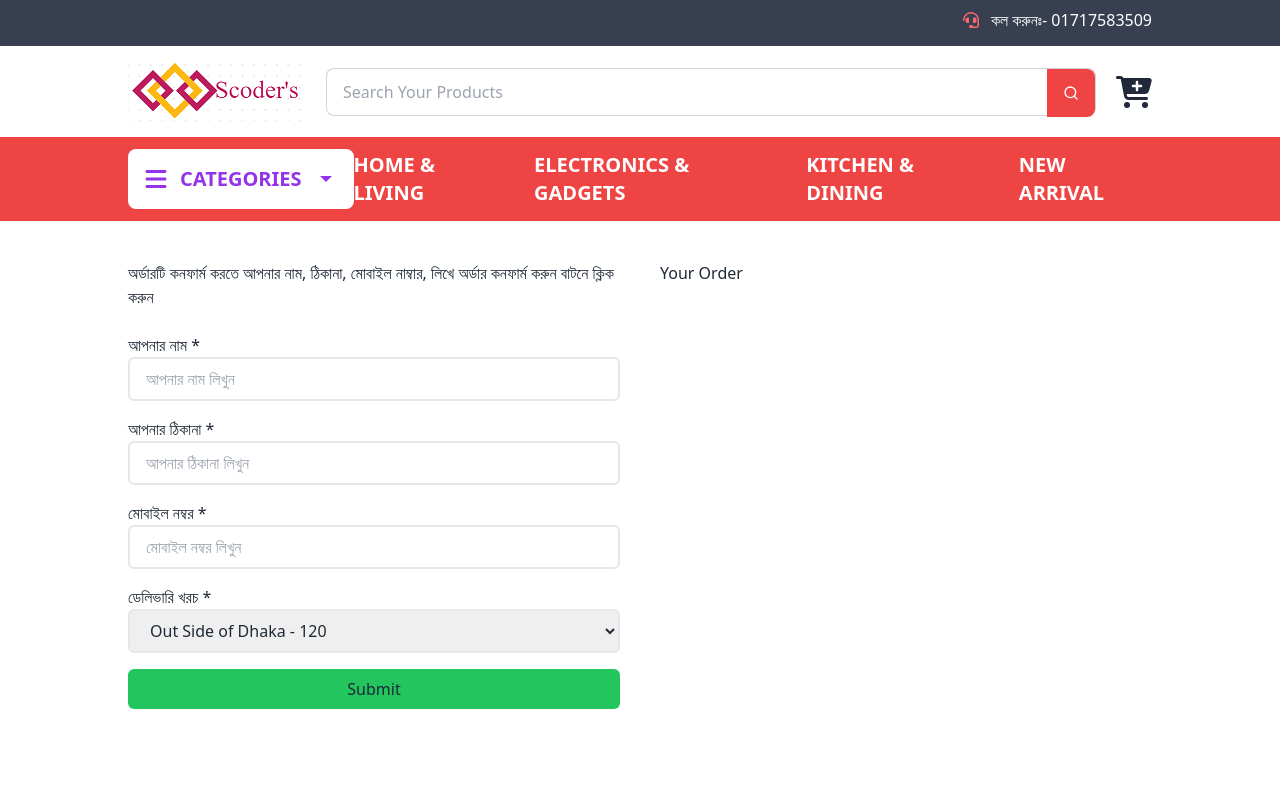
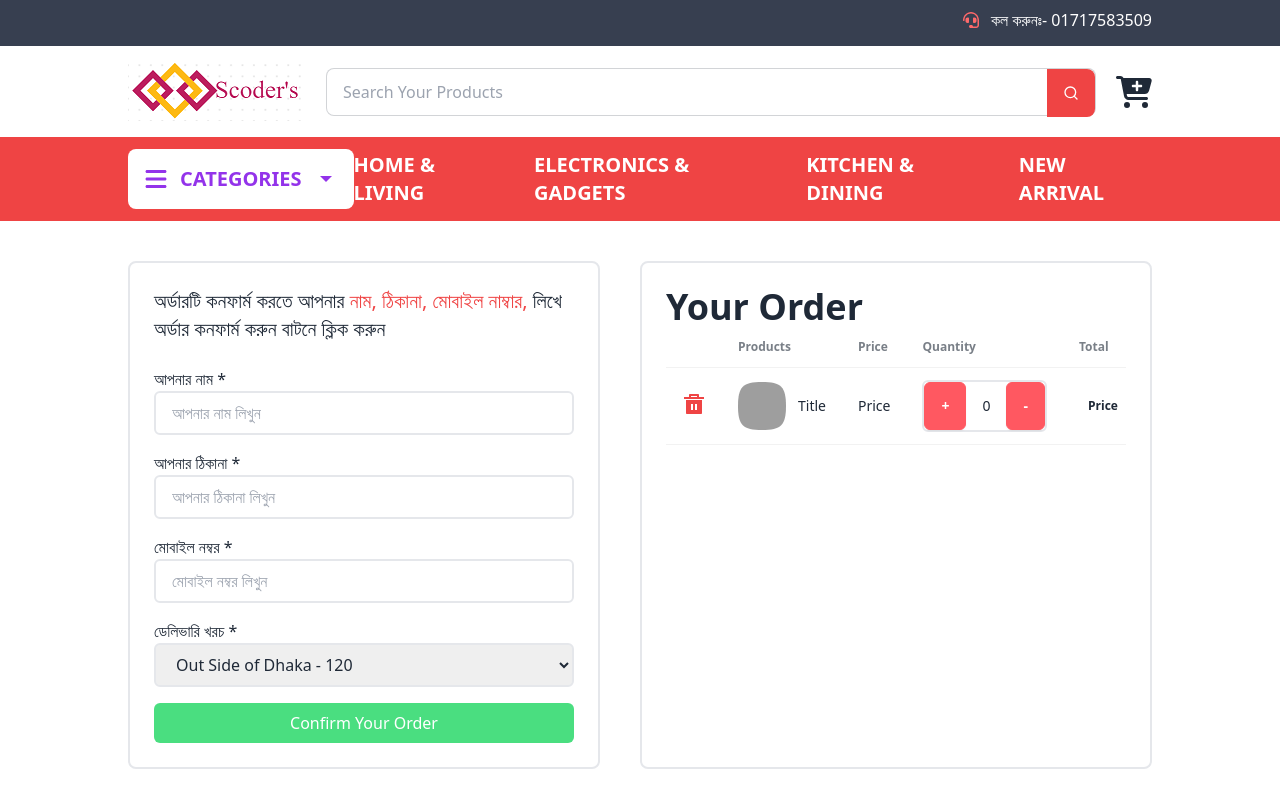
Before and after one commit to Saifur717867/E-commerce-alt-php-client, a React (Vite) app: page /order in a window 1280 px wide. Shown: the top 787 px of the page. Built offline with nearby package versions, Linux system fonts and the light colour scheme; grey boxes are pictures that could not be loaded.

Commit message:
added the order price

```diff
--- /dev/null
+++ b/src/Pages/Order/OrderDetails.jsx
@@ -0,0 +1,64 @@
+import { RiDeleteBin5Fill } from "react-icons/ri";
+
+const OrderDetails = () => {
+    return (
+        <div>
+            <h3 className="text-4xl font-semibold">Your Order</h3>
+            <div>
+                <div className="overflow-x-auto">
+                    <table className="table">
+                        {/* head */}
+                        <thead>
+                            <tr>
+                                <th></th>
+                                <th>Products</th>
+                                <th>Price</th>
+                                <th>Quantity</th>
+                                <th>Total</th>
+                            </tr>
+                        </thead>
+                        <tbody>
+                            {/* row 1 */}
+                            <tr>
+                                <th>
+                                    <label>
+                                        <button>
+                                            <RiDeleteBin5Fill className="text-red-500 text-2xl" />
+                                        </button>
+                                    </label>
+                                </th>
+                                <td>
+                                    <div className="flex items-center gap-3">
+                                        <div className="avatar">
+                                            <div className="mask mask-squircle w-12 h-12">
+                                                <img src="https://img.daisyui.com/tailwind-css-component-profile-2@56w.png" alt="Avatar Tailwind CSS Component" />
+                                            </div>
+                                        </div>
+                                        <div>
+                                            <h4>Title</h4>
+                                        </div>
+                                    </div>
+                                </td>
+                                <td>
+                                    <p>Price</p>
+                                </td>
+                                <td>
+                                    <div className="flex justify-between items-center border-2 rounded-md">
+                                        <button className="btn btn-error text-white rounded-md">+</button>
+                                        <p className="mx-4">0</p>
+                                        <button className="btn btn-error text-white rounded-md">-</button>
+                                    </div>
+                                </td>
+                                <th>
+                                    <button className="btn btn-ghost btn-xs">Price</button>
+                                </th>
+                            </tr>
+                        </tbody>
+                    </table>
+                </div>
+            </div>
+        </div>
+    );
+};
+
+export default OrderDetails;
--- a/src/Pages/Order/OrderForm.jsx
+++ b/src/Pages/Order/OrderForm.jsx
@@ -20,7 +20,7 @@ const OrderForm = () => {
                     <option value="120">Out Side of Dhaka - 120</option>
                     <option value="80">In side of Dhaka - 80</option>
                 </select>
-                <input className="rounded-md w-full px-4 py-2 bg-green-500" type="submit" />
+                <button className="rounded-md w-full px-4 py-2 text-white bg-green-400 hover:bg-green-700" type="submit">Confirm Your Order</button>
             </form>
         </div>
     );
--- a/src/Pages/Order/OrderNow.jsx
+++ b/src/Pages/Order/OrderNow.jsx
@@ -1,15 +1,16 @@
+import OrderDetails from "./OrderDetails";
 import OrderForm from "./OrderForm";
 
 
 const OrderNow = () => {
     return (
         <div className="flex justify-between gap-10 w-[80%] mx-auto my-10">
-            <div className="w-[50%]">
-                <p>অর্ডারটি কনফার্ম করতে আপনার নাম, ঠিকানা, মোবাইল নাম্বার, লিখে অর্ডার কনফার্ম করুন বাটনে ক্লিক করুন</p>
+            <div className="w-[50%] border-2 rounded-lg p-6">
+                <p className="text-xl">অর্ডারটি কনফার্ম করতে আপনার <span className="text-red-500">নাম, ঠিকানা, মোবাইল নাম্বার,</span> লিখে অর্ডার কনফার্ম করুন বাটনে ক্লিক করুন</p>
                 <OrderForm></OrderForm>
             </div>
-            <div className="w-[50%]">
-                <h3>Your Order</h3>
+            <div className="w-[50%] border-2 rounded-lg p-6">
+                <OrderDetails></OrderDetails>
             </div>
         </div>
     );
```
